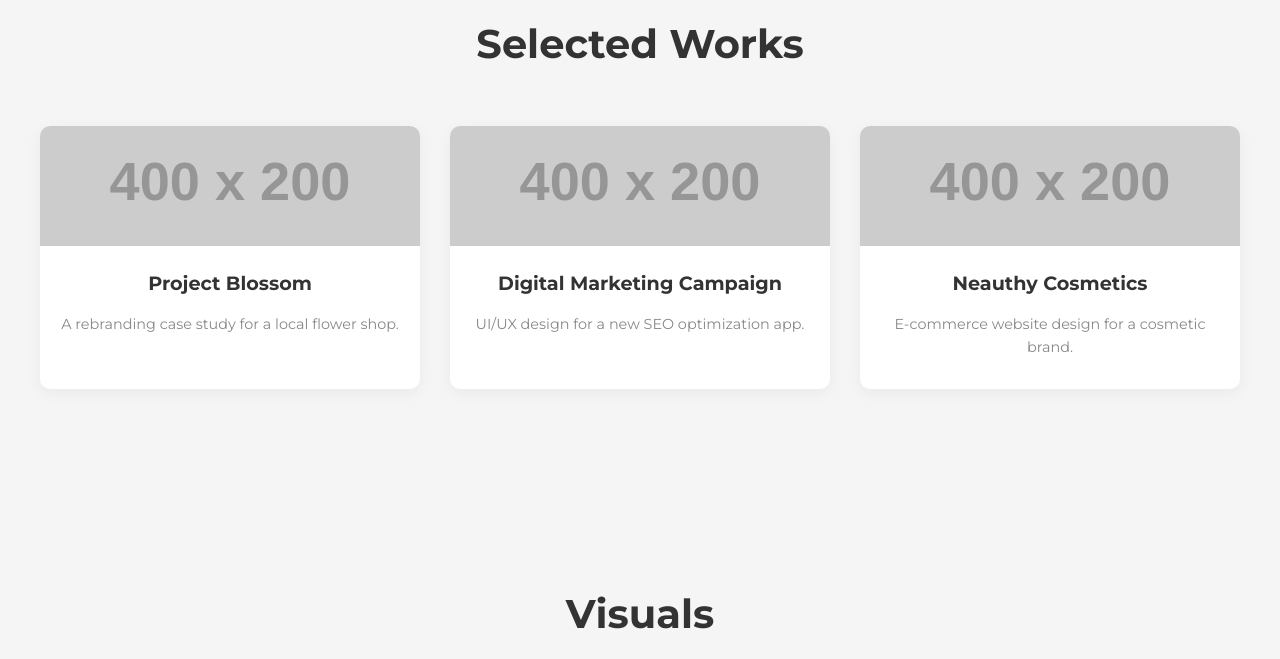
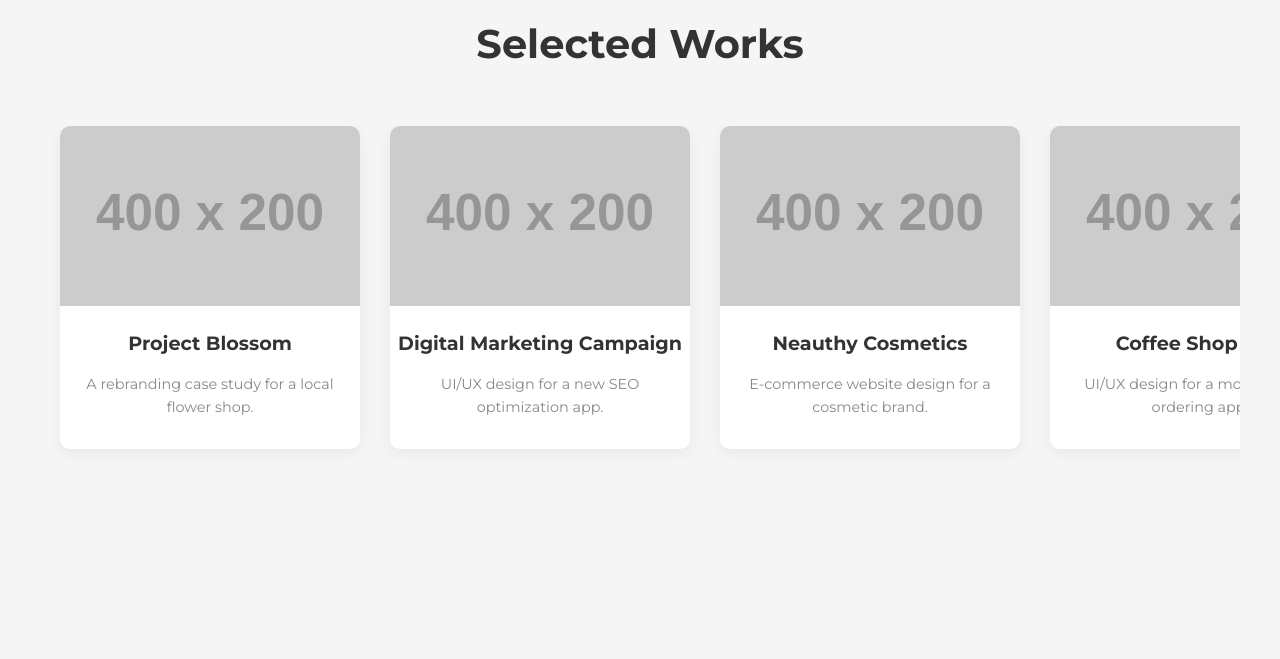
Before and after one commit to marcellnw/Debora, a plain HTML site: page index.html in a window 1280 px wide. Shown: the part 820-1479 px from the top of the page. Drawn offline with Linux system fonts and the light colour scheme; placeholder pictures from the web are drawn by us; a script that the page names is missing.

Commit message:
Update index.html

```diff
--- a/index.html
+++ b/index.html
@@ -21,6 +21,7 @@
             background-color: var(--primary-bg);
             color: var(--primary-text);
             line-height: 1.6;
+            overflow-x: hidden; /* Mencegah horizontal scroll di body */
         }
         #particles-js {
             position: absolute;
@@ -99,25 +100,35 @@
             font-weight: 700;
             margin-bottom: 50px;
         }
+        /* Style untuk Card Slider (Perubahan) */
+        .portfolio-slider {
+            overflow-x: auto;
+            scroll-snap-type: x mandatory;
+            padding: 0 20px;
+            -webkit-overflow-scrolling: touch;
+        }
         .portfolio-grid {
-            display: grid;
-            grid-template-columns: repeat(auto-fit, minmax(300px, 1fr));
+            display: flex;
             gap: 30px;
+            padding-bottom: 20px;
         }
         .portfolio-item {
+            flex: 0 0 auto;
+            width: 300px; /* Ukuran kartu tetap */
             background: #fff;
             box-shadow: 0 4px 15px rgba(0, 0, 0, 0.05);
             border-radius: 10px;
             overflow: hidden;
             text-align: center;
             transition: transform 0.3s ease;
+            scroll-snap-align: center;
         }
         .portfolio-item:hover {
             transform: scale(1.05);
         }
         .portfolio-item img {
             width: 100%;
-            height: 120px; /* Ukuran foto diubah jadi lebih kecil */
+            height: 180px; /* Ukuran foto diperbaiki */
             object-fit: cover;
         }
         .portfolio-item h3 {
@@ -225,6 +236,7 @@
 
 <section id="portfolio" class="section container">
     <h2 class="section-title">Selected Works</h2>
+    <div class="portfolio-slider">
         <div class="portfolio-grid">
             <div class="portfolio-item">
                 <img src="https://via.placeholder.com/400x200" alt="Proyek 1">
@@ -240,6 +252,17 @@
                 <img src="https://via.placeholder.com/400x200" alt="Proyek 3">
                 <h3>Neauthy Cosmetics</h3>
                 <p>E-commerce website design for a cosmetic brand.</p>
+            </div>
+            <div class="portfolio-item">
+                <img src="https://via.placeholder.com/400x200" alt="Proyek 4">
+                <h3>Coffee Shop App</h3>
+                <p>UI/UX design for a mobile coffee ordering app.</p>
+            </div>
+            <div class="portfolio-item">
+                <img src="https://via.placeholder.com/400x200" alt="Proyek 5">
+                <h3>Personal Branding</h3>
+                <p>Visual identity and logo design for a personal brand.</p>
+            </div>
         </div>
     </div>
 </section>
```
Lines whose indentation alone changed are shown as unchanged.
